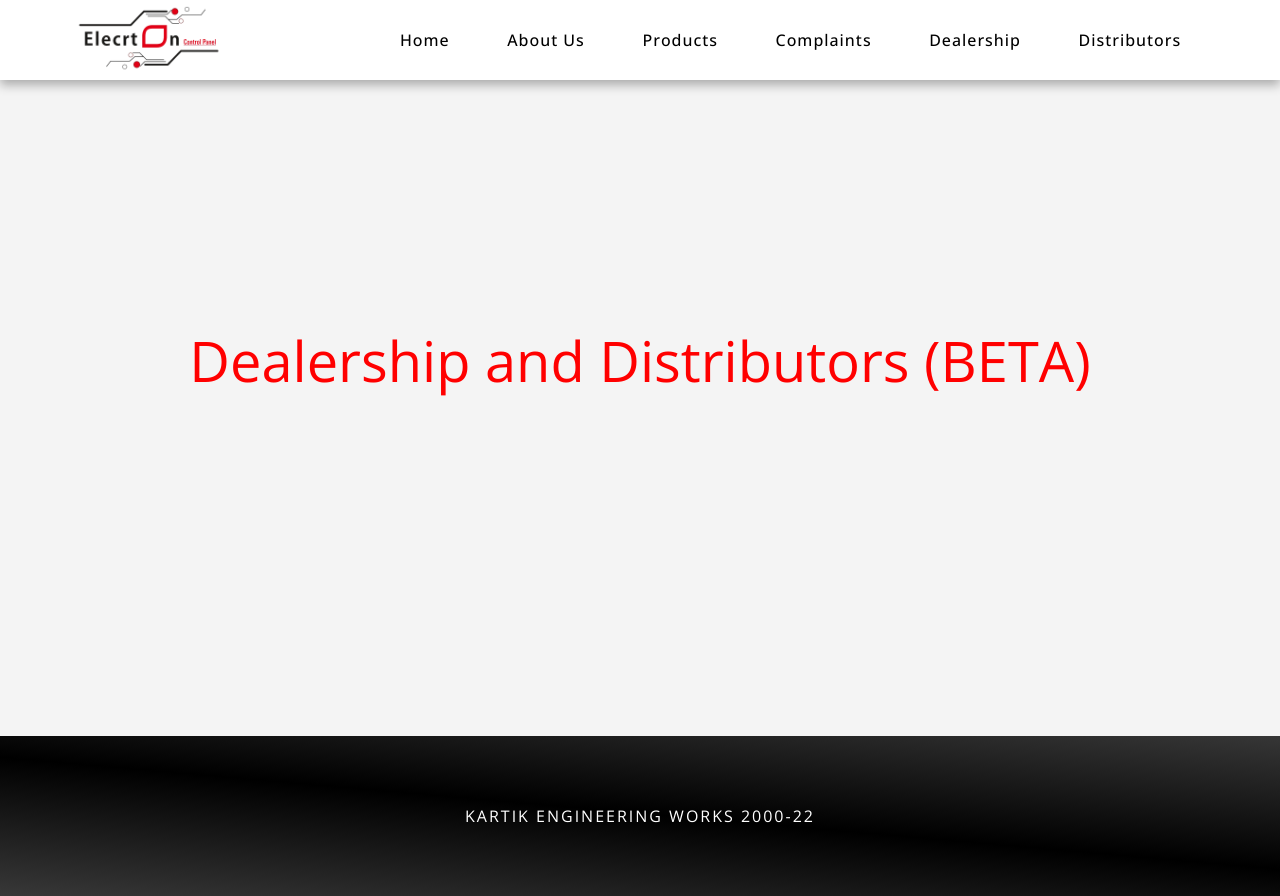
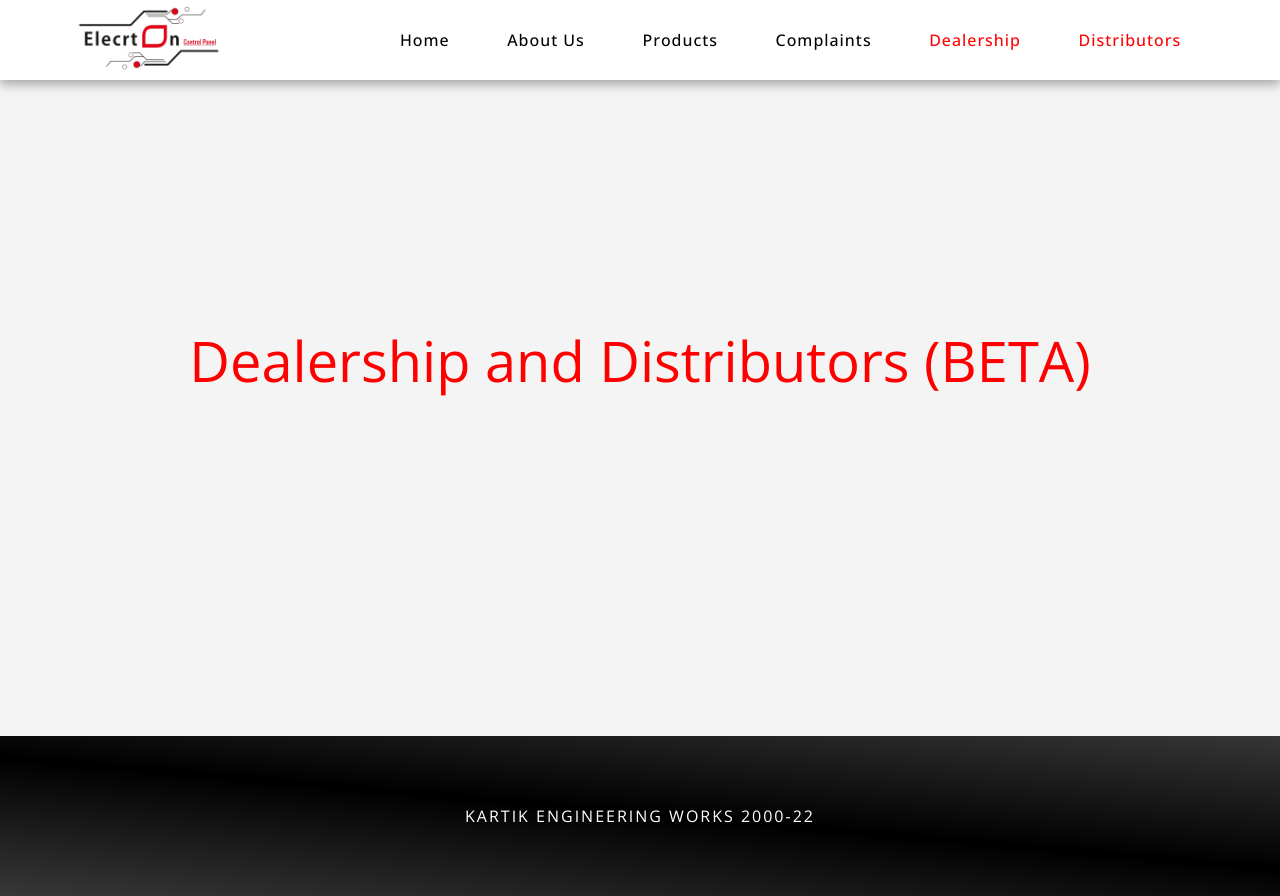
Before and after one commit to lusifer2644A/Electron, a React (Create React App) app: page /deal in a window 1280 px wide. Built offline with nearby package versions, Linux system fonts and the light colour scheme; a web font is replaced by a local one.

Commit message:
Added active state on Nav

```diff
--- a/src/App.css
+++ b/src/App.css
@@ -325,6 +325,10 @@ ion-icon {
     color: black;
 }
 
+.navList .active {
+    color: var(--primary-color);
+}
+
 /* ============LANDING=========== */
 
 .landing {
--- a/src/components/Navbar/Navbar.js
+++ b/src/components/Navbar/Navbar.js
@@ -1,5 +1,5 @@
 import React, { useRef, useState } from "react";
-import { Link } from "react-router-dom";
+import { Link, NavLink } from "react-router-dom";
 import { useEffect } from "react/cjs/react.development";
 import logo from "../../assets/images/logo.png";
 
@@ -81,64 +81,76 @@ const Navbar = ({ home }) => {
             </button>
             <ul ref={ulRef} className="">
                 <li className="navList">
-                    <Link
+                    <NavLink
+                        exact
+                        activeStyle={{ color: "red" }}
                         to="/"
                         onClick={() => {
                             navLinkClickHandler();
                         }}
                     >
                         Home
-                    </Link>
+                    </NavLink>
                 </li>
                 <li className="navList">
-                    <Link
+                    <NavLink
+                        exact
+                        activeStyle={{ color: "red" }}
                         to="/about"
                         onClick={() => {
                             navLinkClickHandler();
                         }}
                     >
                         About Us
-                    </Link>
+                    </NavLink>
                 </li>
                 <li className="navList">
-                    <Link
-                        to="/products"
+                    <NavLink
+                        exact
+                        activeStyle={{ color: "red" }}
+                        to={"/products"}
                         onClick={() => {
                             navLinkClickHandler();
                         }}
                     >
                         Products
-                    </Link>
+                    </NavLink>
                 </li>
                 <li className="navList">
-                    <Link
+                    <NavLink
+                        exact
+                        activeStyle={{ color: "red" }}
                         to="/complaint"
                         onClick={() => {
                             navLinkClickHandler();
                         }}
                     >
                         Complaints
-                    </Link>
+                    </NavLink>
                 </li>
                 <li className="navList">
-                    <Link
+                    <NavLink
+                        exact
+                        activeStyle={{ color: "red" }}
                         to="/deal"
                         onClick={() => {
                             navLinkClickHandler();
                         }}
                     >
                         Dealership
-                    </Link>
+                    </NavLink>
                 </li>
                 <li className="navList">
-                    <Link
+                    <NavLink
+                        exact
+                        activeStyle={{ color: "red" }}
                         to="/deal"
                         onClick={() => {
                             navLinkClickHandler();
                         }}
                     >
                         Distributors
-                    </Link>
+                    </NavLink>
                 </li>
             </ul>
         </div>
```
